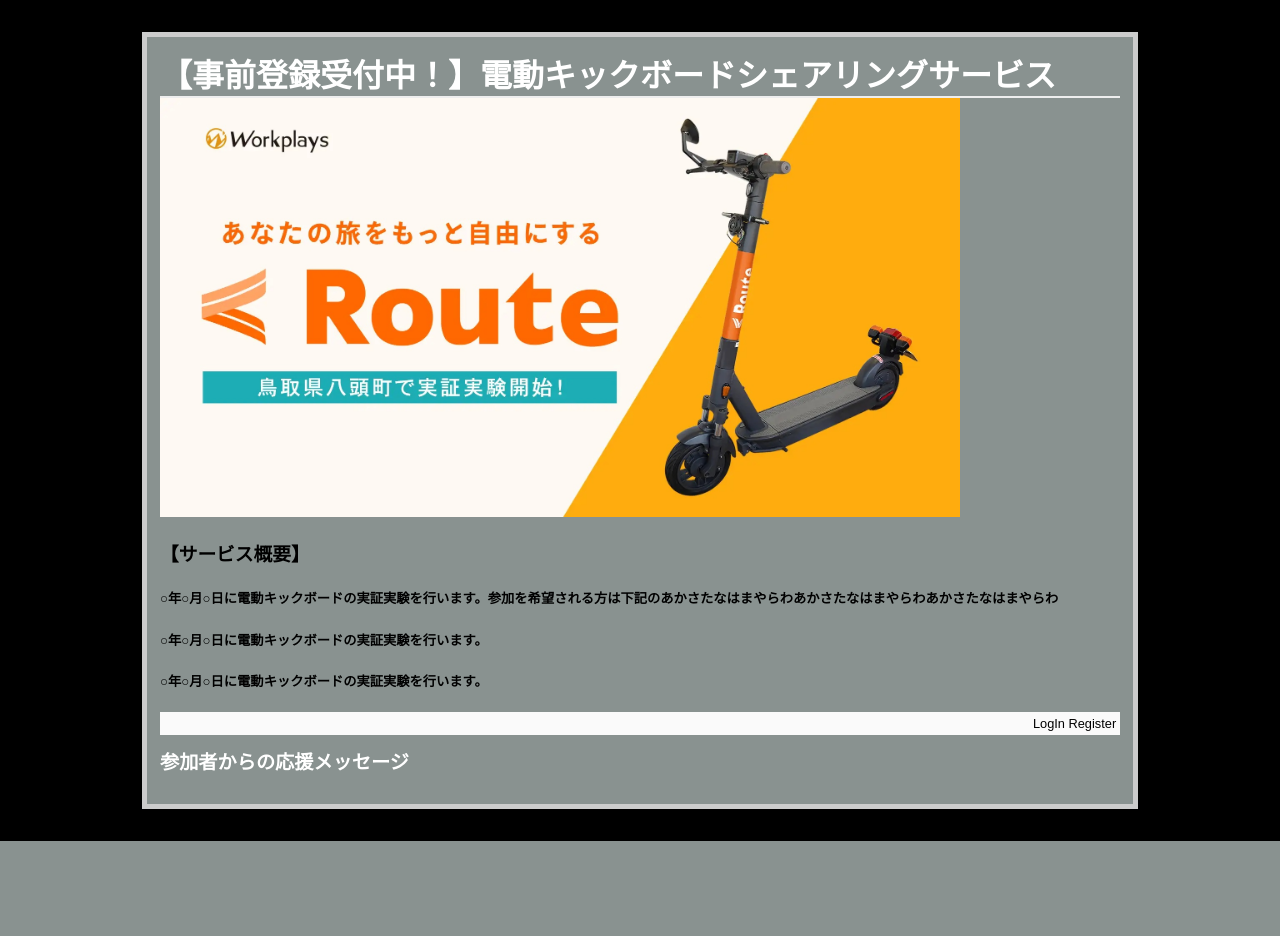
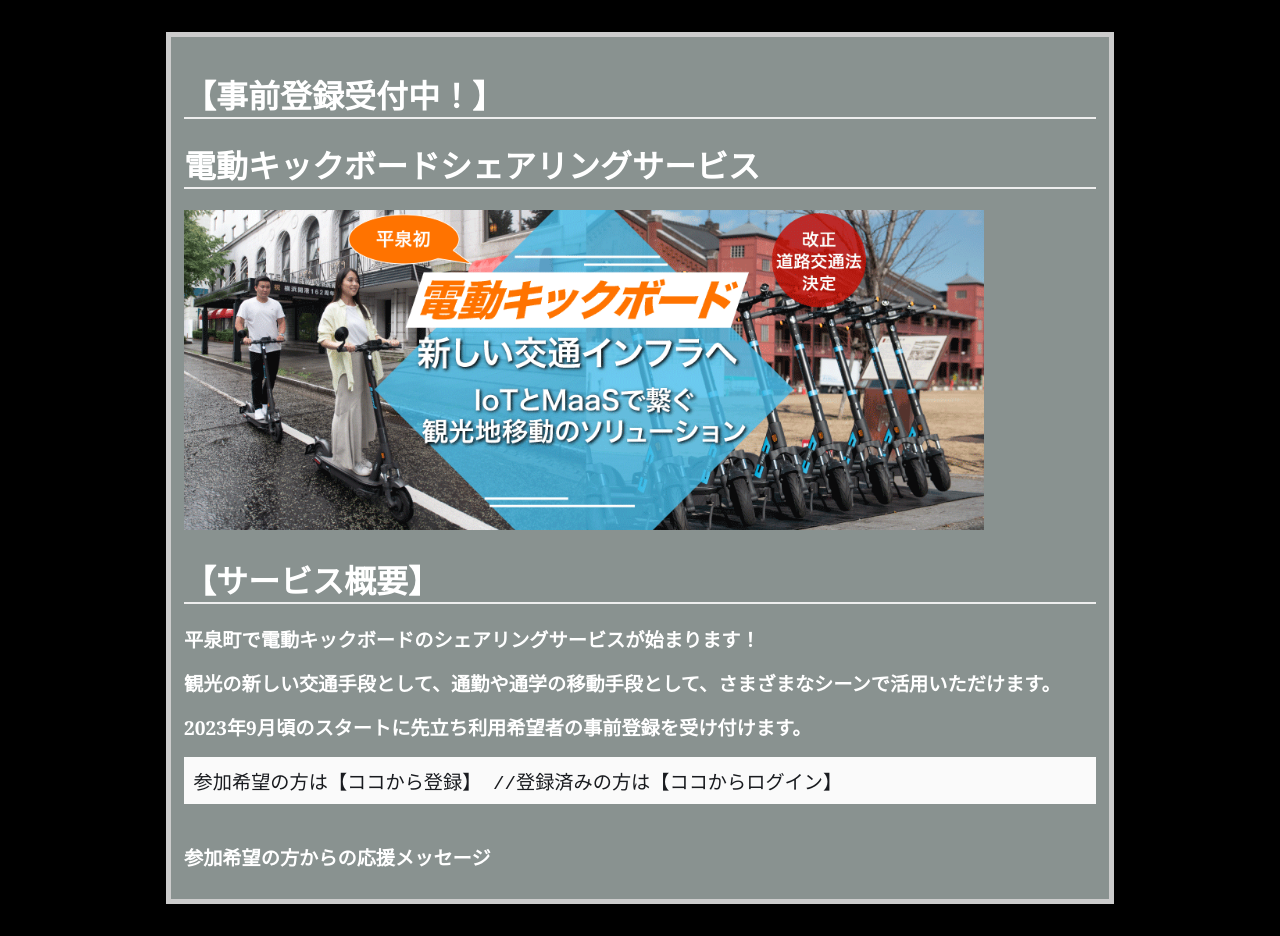
Before and after one commit to t2hit/ParticipantsWanted, a Flask app: page / in a window 1280 px wide. Before the commit the page ends 841 px from the top, so only its background shows below. Run offline with Flask 3, Linux system fonts and the light colour scheme.

Commit message:
TOPビジュアルの調整、ログインフローまで確認Done

```diff
--- a/app.py
+++ b/app.py
@@ -61,7 +61,7 @@
         user = User.select().where(User.email == request.form["email"]).first()
         if user is not None and check_password_hash(user.password, request.form["password"]):
             login_user(user)
-            flash(f"ようこそ！ {user.name} さん")
+            flash(f"おかえりなさい！ {user.name} さん")
             return redirect(url_for("index"))
         else:
             flash("認証に失敗しました")
@@ -73,7 +73,7 @@
 @login_required
 def logout():
     logout_user()
-    flash("ログアウトしました！")
+    flash("ログアウトしました！また来てね！")
     return redirect(url_for("index"))
 
 
--- a/static/style.css
+++ b/static/style.css
@@ -20,7 +20,7 @@
 h1,
 h2 {
     font-family: 'Georgia', serif;
-    margin: 0;
+    margin: 1;
 }
 
 h1 {
@@ -31,9 +31,14 @@
     font-size: 1.2em;
 }
 
+h3 {
+    font-size: 1.2em;
+    color: hsl(66, 94%, 50%);
+}
+
 .page {
     margin: 2em auto;
-    width: 60em;
+    width: 57em;
     border: 5px solid #ccc;
     padding: 0.8em;
     background: rgba(239, 255, 252, 0.574);
@@ -58,11 +63,13 @@
 }
 
 .metanav {
-    text-align: right;
-    font-size: 0.8em;
-    padding: 0.3em;
-    margin-bottom: 1em;
+    text-align: left;
+    font-size: 1.2em;
+    padding: 0.5em;
+    margin-bottom: 2em;
     background: #fafafa;
+    color: #191b1f; /* 文字色を設定 */
+    font-family: 'Courier New', Courier, monospace; /* フォントをCourier Newに設定 */
 }
 
 .flash {
--- a/templates/base.html
+++ b/templates/base.html
@@ -3,24 +3,25 @@
 <head>
     <meta charset="UTF-8">
     <meta name="viewport" content="width=device-width, initial-scale=1.0">
-    <title>電動キックボード</title>
+    <title>平泉初！電動キックボードシェアリングサービス</title>
     <link rel=stylesheet type=text/css href="{{ url_for("static", filename="style.css") }}">
 </head>
 <body>
     <div class="page">
-        <h1><a href="{{ url_for('index') }}">【事前登録受付中！】電動キックボードシェアリングサービス</a></h1>
+        <h1><a href="{{ url_for('index') }}">【事前登録受付中！】</a></h1>
+        <h1><a href="{{ url_for('index') }}"> 電動キックボードシェアリングサービス</a></h1>
         <!-- #ここに画像をいれる。staticフォルダに画像格納して、ファイル名を記載 -->
-        <img src="{{ url_for('static', filename='test.jpg') }}" alt="Description of image" class="myImage">
-        <h3><a href="{{ url_for('index') }}">【サービス概要】</a></h3>
-        <h5><a href="{{ url_for('index') }}">○年○月○日に電動キックボードの実証実験を行います。参加を希望される方は下記のあかさたなはまやらわあかさたなはまやらわあかさたなはまやらわ</a></h5>
-        <h5><a href="{{ url_for('index') }}">○年○月○日に電動キックボードの実証実験を行います。</a></h5>
-        <h5><a href="{{ url_for('index') }}">○年○月○日に電動キックボードの実証実験を行います。</a></h5>
+        <img src="{{ url_for('static', filename='test3.jpg') }}" alt="Description of image" class="myImage">
+        <h1><a href="{{ url_for('index') }}">【サービス概要】</a></h1>
+        <h2><a href="{{ url_for('index') }}">平泉町で電動キックボードのシェアリングサービスが始まります！</a></h2>
+        <h2><a href="{{ url_for('index') }}">観光の新しい交通手段として、通勤や通学の移動手段として、さまざまなシーンで活用いただけます。</a></h2>
+        <h2><a href="{{ url_for('index') }}">2023年9月頃のスタートに先立ち利用希望者の事前登録を受け付けます。</a></h2>
         <div class=metanav>
             {% if not current_user.is_authenticated %}
-            <a href="{{ url_for('login') }}">LogIn</a>
-            <a href="{{ url_for('register') }}">Register</a>
+            <a href="{{ url_for('register') }}">参加希望の方は【ココから登録】</a>
+            <a href="{{ url_for('login') }}">//登録済みの方は【ココからログイン】</a>
             {% else %}
-            <a href="{{ url_for('logout') }}">LogOut</a>
+            <a href="{{ url_for('logout') }}">ログアウトしてTOPページへ戻る</a>
             {% endif %}
         </div>
         {% for message in get_flashed_messages() %}
--- a/templates/index.html
+++ b/templates/index.html
@@ -1,25 +1,24 @@
 {% extends "base.html" %}
 {% block content%}
 {% if current_user.is_authenticated %}
-<h2>Create</h2>
+<h2>応援メッセージをお願いします！</h2>
 <form action="{{ url_for('index') }}" method="post">
     <div>Message:</div>
-    <div><textarea name="content" placeholder="今の気分はいかがですか？"></textarea></div>
+    <div><textarea name="content" placeholder="平泉にもっと観光客が増えて欲しいのでガンバレ！"></textarea></div>
     <div><input type="submit" value="Create" /></div>
 </form>
 {% endif %}
 
-<h2>参加者からの応援メッセージ</h2>
+<h2>参加希望の方からの応援メッセージ</h2>
 <ul>
     {% for message in messages %}
     <div class="message">
         <li>
-            <img src="http://www.gravatar.com/avatar/{{ message.user.email }}?d=identicon&s=80" alt=""
-                class="avatar">
+            <img src="http://www.gravatar.com/avatar/{{ message.user.email }}?d=identicon&s=80" alt="" class="avatar">
             {{ message.user.name }} {{ message.pub_date }}
             {% if message.user == current_user %}
             <form action="{{ url_for('delete', message_id=message.id) }}" method="post" style="display:inline;">
-                <input type="submit" value="削除" onclick="if(!confirm('このメッセージを削除しますか？')) return false">
+                <input type="submit" value="削除" onclick="if(!confirm('メッセージを削除しても平泉のことは嫌いにならなでください！')) return false">
             </form>
             {% endif %}
             <div class="message-content">
--- a/templates/login.html
+++ b/templates/login.html
@@ -1,6 +1,6 @@
 {% extends 'base.html' %}
 {% block content %}
-        <h2>LogIn</h2>
+        <h3>参加登録済みの方は下記フォームからログインをしてください。</h3>
         {% if error %}<p class=error><strong>Error:</strong> {{ error }}</p>{% endif %}
         <form action="{{ url_for('login') }}" method="post">
             <div>Email:</div>
--- a/templates/register.html
+++ b/templates/register.html
@@ -1,6 +1,6 @@
 {% extends 'base.html' %}
 {% block content %}
-        <h2>Register</h2>
+        <h3>参加を希望の方は入力フォームから必要項目を登録してください。</h3>
         <form action="{{ url_for('register') }}" method="post">
             <div>Username:</div>
             <div><input type="text" name="name"></div>
--- a/templates/show.html
+++ b/templates/show.html
@@ -9,13 +9,12 @@
 </form>
 {% endif %}
 
-<h2>参加者からの応援メッセージ（返信）</h2>
+<h2>参加希望の方からの応援メッセージ（返信）</h2>
 <ul>
     {% for message in messages %}
     <div class="message">
         <li>
-            <img src="http://www.gravatar.com/avatar/{{ message.user.email }}?d=identicon&s=80" alt=""
-                class="avatar">
+            <img src="http://www.gravatar.com/avatar/{{ message.user.email }}?d=identicon&s=80" alt="" class="avatar">
             {{ message.user.name }} {{ message.pub_date }}
             {% if message.user == current_user %}
             <form action="{{ url_for('delete', message_id=message.id) }}" method="post" style="display:inline;">
```
Also changed, not shown: static/test2.jpg (added), static/test3.jpg (added).
